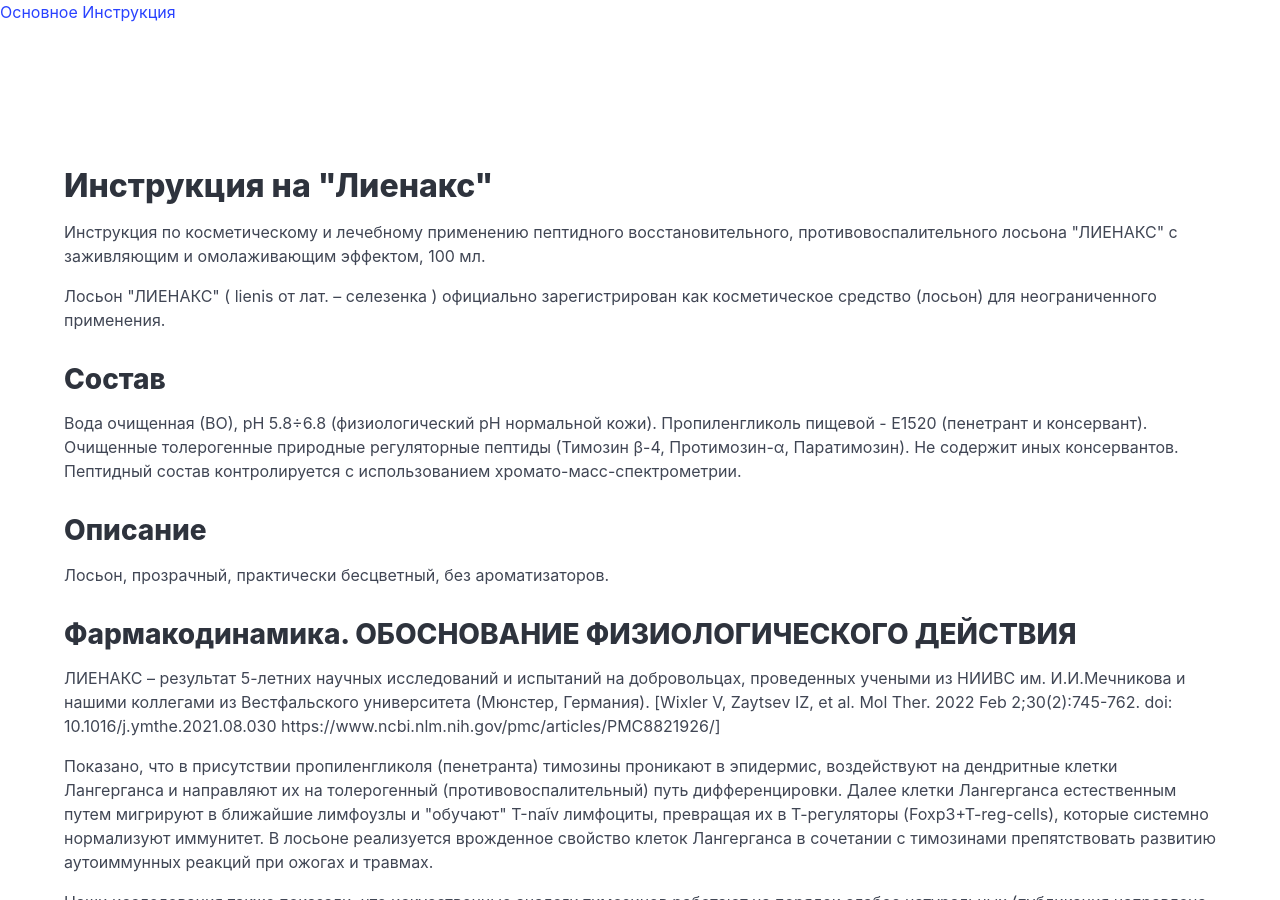
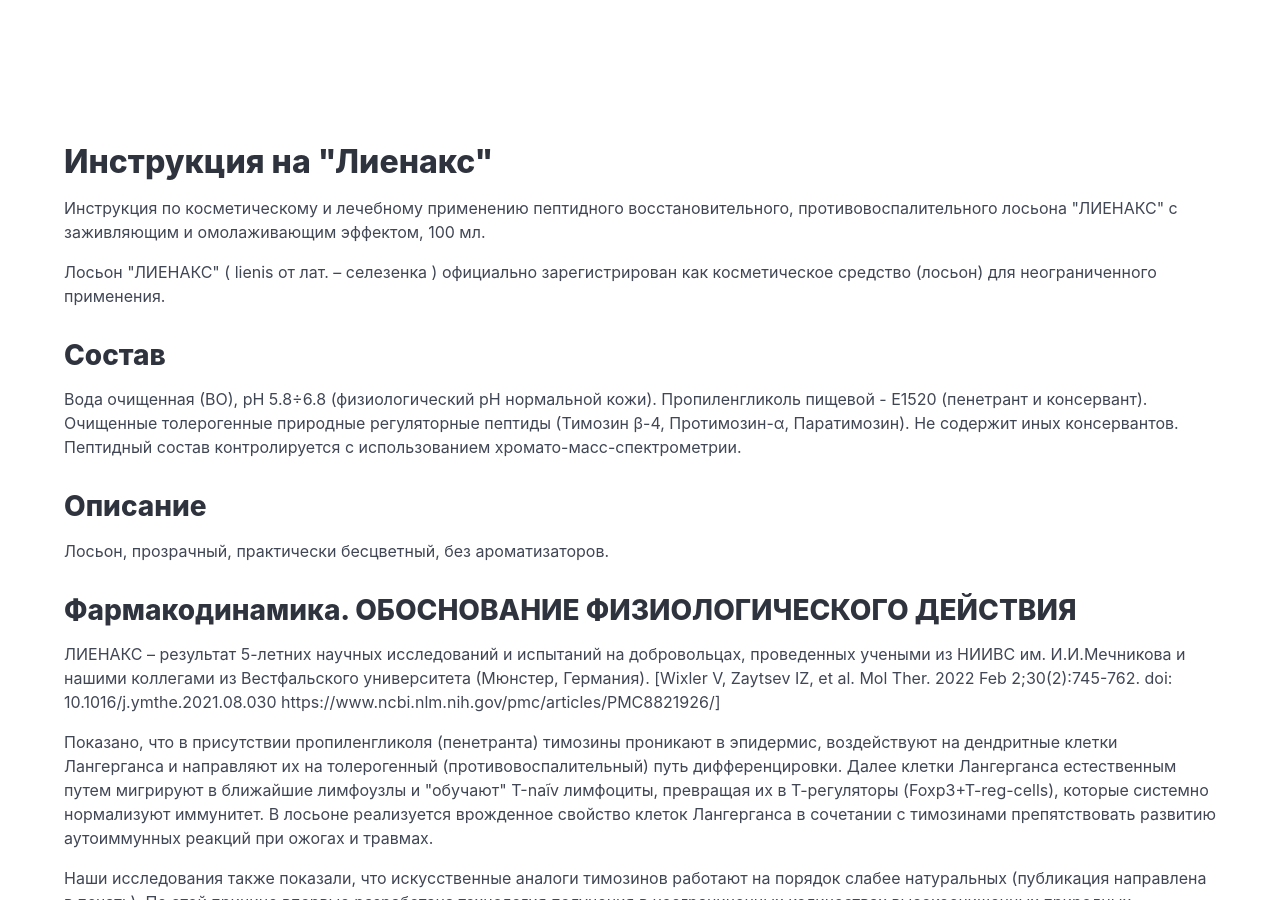
Before and after one commit to w3craft/lienax, a Jekyll site: the page built from index.html, in a window 1280 px wide and 900 px high. Built offline with Jekyll 4.4.1, drawn with Linux system fonts in a browser that asks for light colours.

Commit message:
Update nav.yml

```diff
--- a/_data/nav.yml
+++ b/_data/nav.yml
@@ -1,4 +0,0 @@
-- name: Основное
-  link: /#main
-- name: Инструкция
-  link: /#instructions
```
